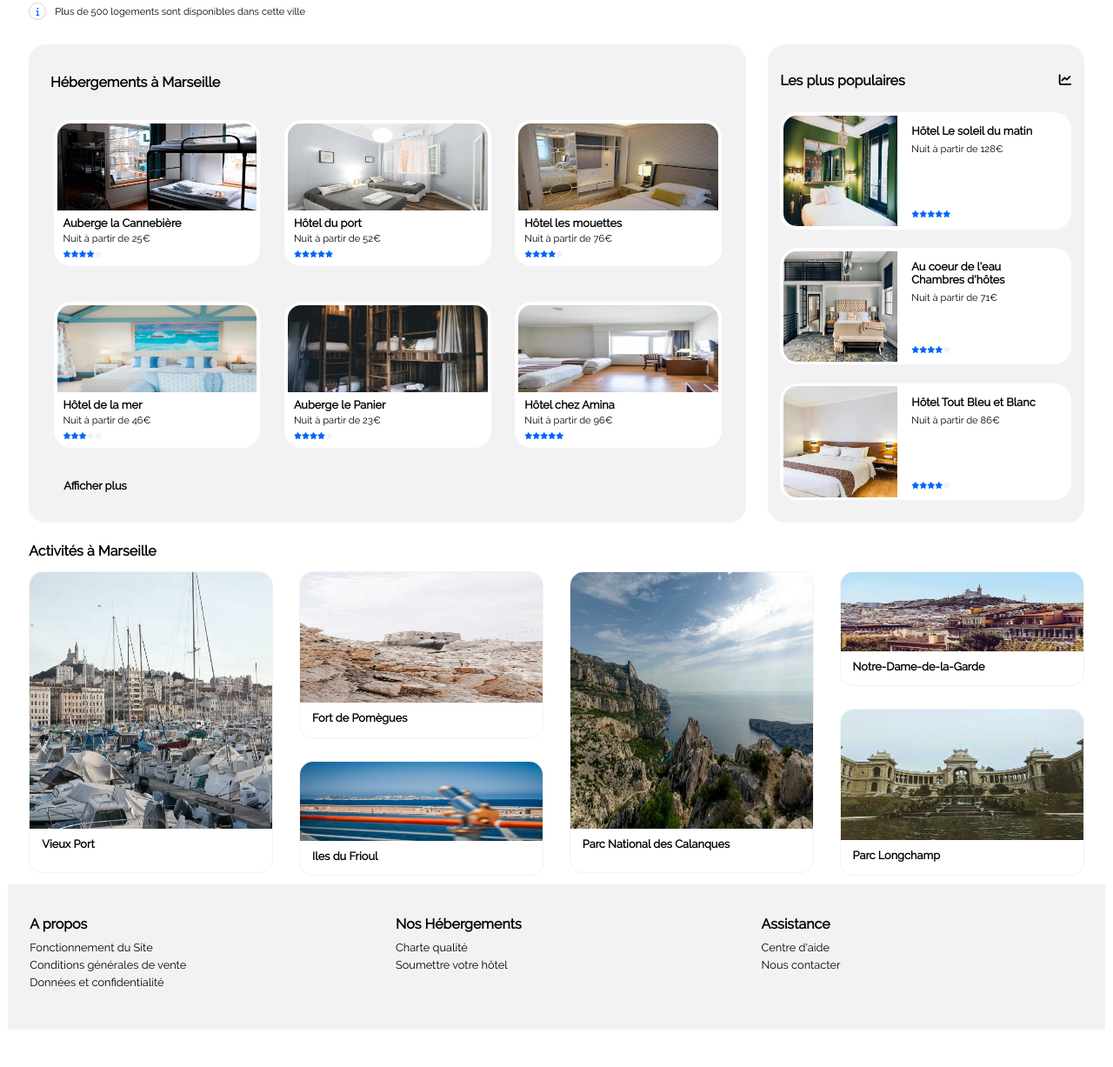
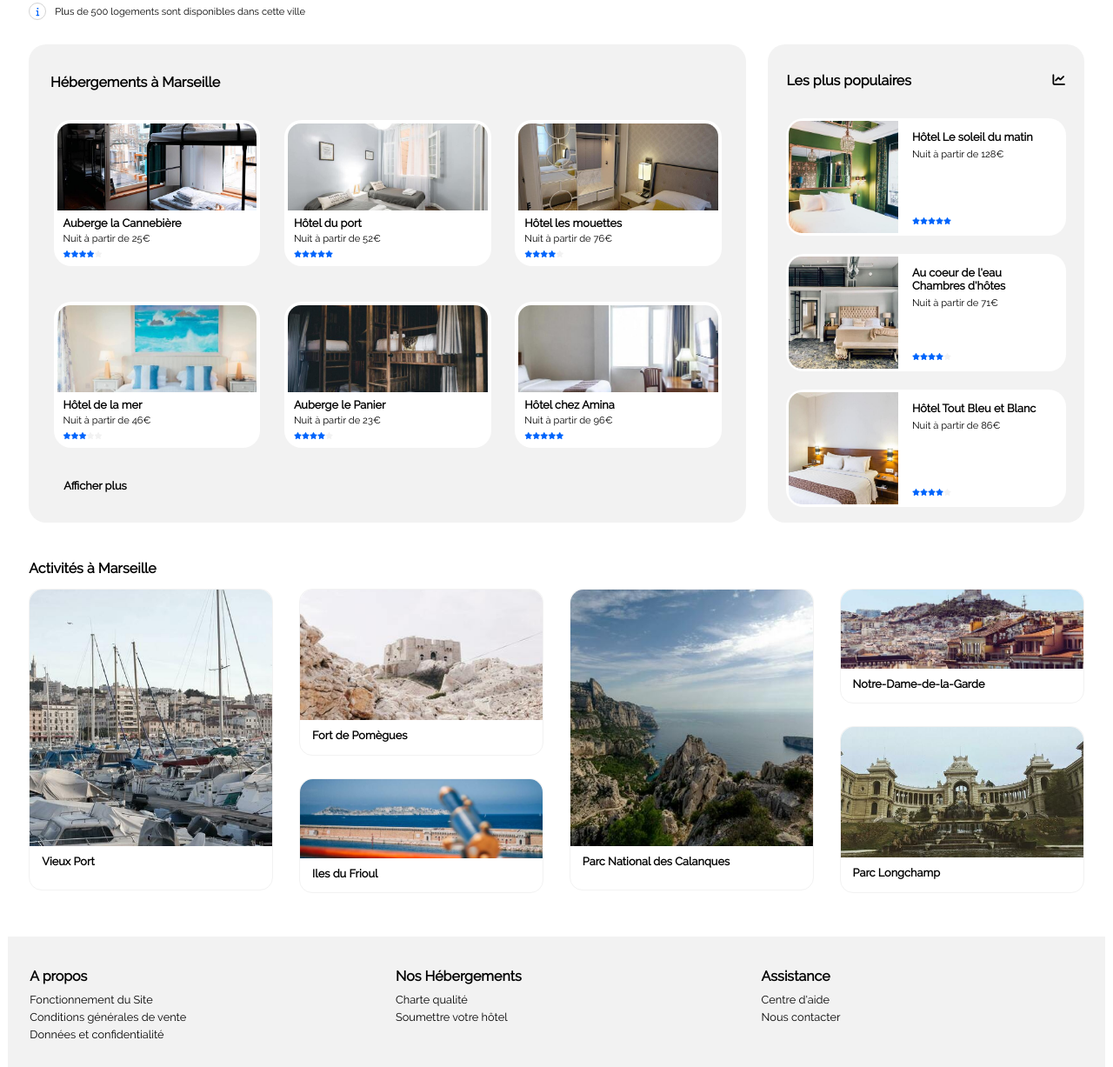
Before and after one commit to jmfamery/JMFamery_2_03062021, a plain HTML site: page index.html in a window 1280 px wide. Shown: the part 275-1502 px from the top of the page at 87% size. Before the commit the page ends 1467 px from the top, so only its background shows below. Drawn offline with Linux system fonts and the light colour scheme.

Commit message:
reservia ordi V4

```diff
--- a/styles.css
+++ b/styles.css
@@ -240,7 +240,7 @@ i
     display: flex;
     margin: 10px 0 10px 0;
 }
-/* Hébergements à Marseille */
+/* Partie sur les hébergements à Marseille */
 #hebergement
 {
     display: flex;
@@ -252,7 +252,7 @@ i
     background-color: #f2f2f2;
 }
 
-/* Titre hébergement */
+/* Titre de l'hébergement */
 #titre_hebergement
 {
     display: flex;
@@ -298,6 +298,7 @@ i
     min-height: 100px;
     border-top-left-radius: 15px;
     border-top-right-radius: 15px;
+    object-fit: cover;
 }
 
 .descriptif_hebergement h2
@@ -353,7 +354,7 @@ i
     color: #0065FC;
 }
 
-/* Les plus Populaires */
+/* Partie sur les plus Populaires */
 #populaire
 {
     display: flex;
@@ -371,7 +372,7 @@ i
     flex-direction: row;
     justify-content: space-between;
     align-items: center;
-    margin:5% 4% 0 4%;
+    margin:5% 6% 0 6%;
 }
 
 #titre_populaire h1
@@ -392,7 +393,7 @@ i
 {
     display: flex;
     flex-direction: column;
-    padding: 1%;
+    margin: 3%;
     height: 85%;
 }
 
@@ -416,6 +417,7 @@ i
     height: 100%;
     border-top-left-radius: 15px;
     border-bottom-left-radius: 15px;
+    object-fit: cover;
 }
 
 .descriptif_populaire h2
@@ -447,12 +449,12 @@ i
     font-size: 8px;
 }
 
-/* Activités à Marseille */
+/* Partie sur l'activités à Marseille */
 #activites
 {
     display: flex;
     flex-direction: column;
-    margin: 10px 0 10px 0;
+    margin: 30px 0 50px 0;
 }
 
 /* Titre des activités */
@@ -498,6 +500,7 @@ i
     min-height: 295px;
     border-top-left-radius: 15px;
     border-top-right-radius: 15px;
+    object-fit: cover;
 }
 
 .detail_activite_grand h2
@@ -526,6 +529,7 @@ i
     min-height: 150px;
     border-top-left-radius: 15px;
     border-top-right-radius: 15px;
+    object-fit: cover;
 }
 
 .detail_activite_moyen h2
@@ -554,6 +558,7 @@ i
     min-height: 90px;
     border-top-left-radius: 15px;
     border-top-right-radius: 15px;
+    object-fit: cover;
 }
 
 .detail_activite_petit h2
@@ -565,7 +570,7 @@ i
     border-bottom-right-radius: 15px;
 }
 
-/*Information diverses*/
+/*Partie sur les informations diverses*/
 #bas_page
 {
     display: flex;
@@ -582,18 +587,21 @@ i
     margin: 2% 2% 2% 2%;
 }
 
+/* A propos, Nos hebergements & Assistance */
 #titre_a_propos, #titre_nos_hebegements, #titre_assistance
 {
     display: flex;
     justify-content: start;
 }
 
+/* Titres de : A propos, Nos hebergements & Assistance */
 #titre_a_propos h1, #titre_nos_hebegements h1, #titre_assistance h1
 {
     display: flex;
     font-size: 1rem;
 }
 
+/* Listes de : A propos, Nos hebergements & Assistance */
 #a_propos nav ul, #nos_hebergements nav ul, #assistance nav ul
 {
     display: flex;
```
Also changed, not shown: index.html (+17 -5 lines).
